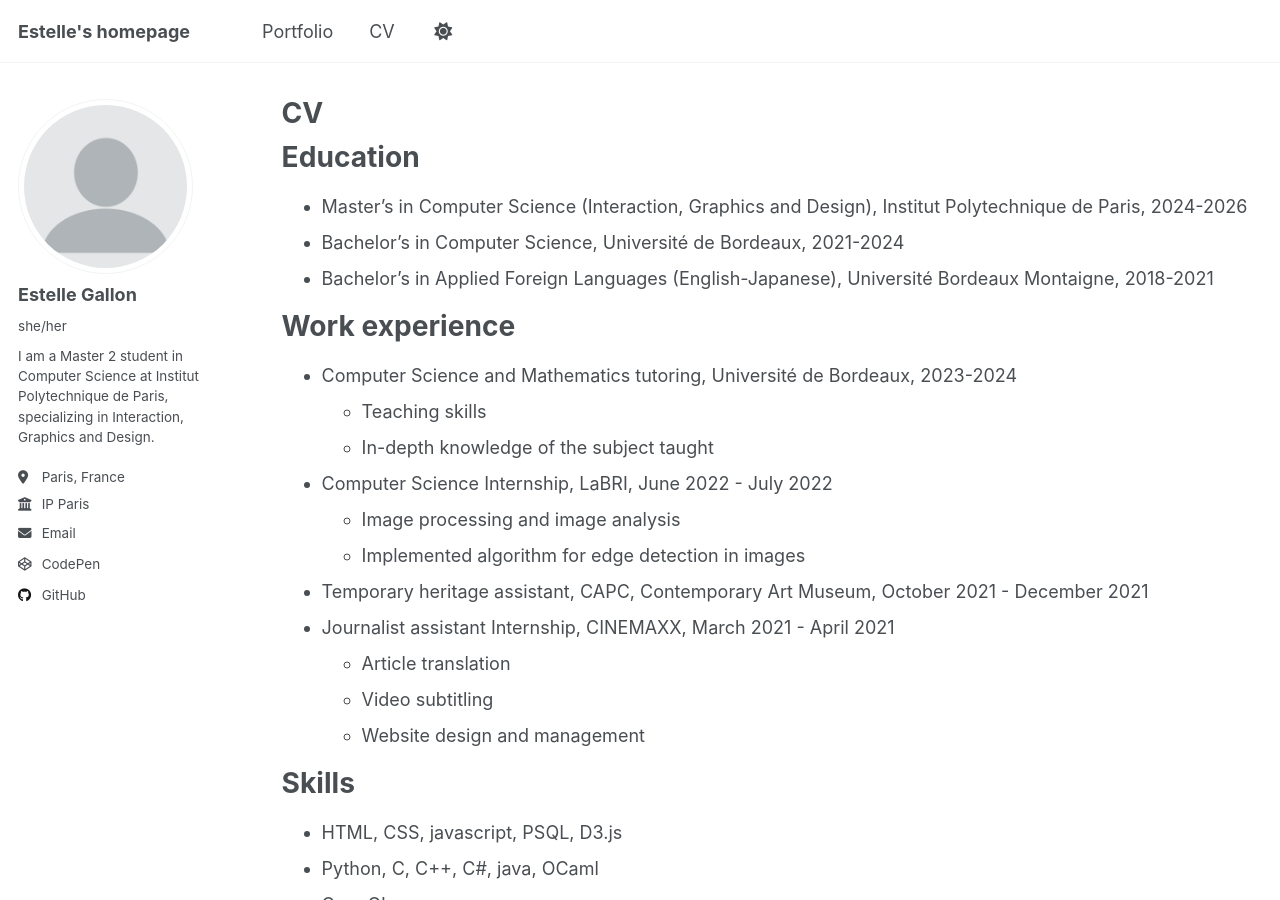
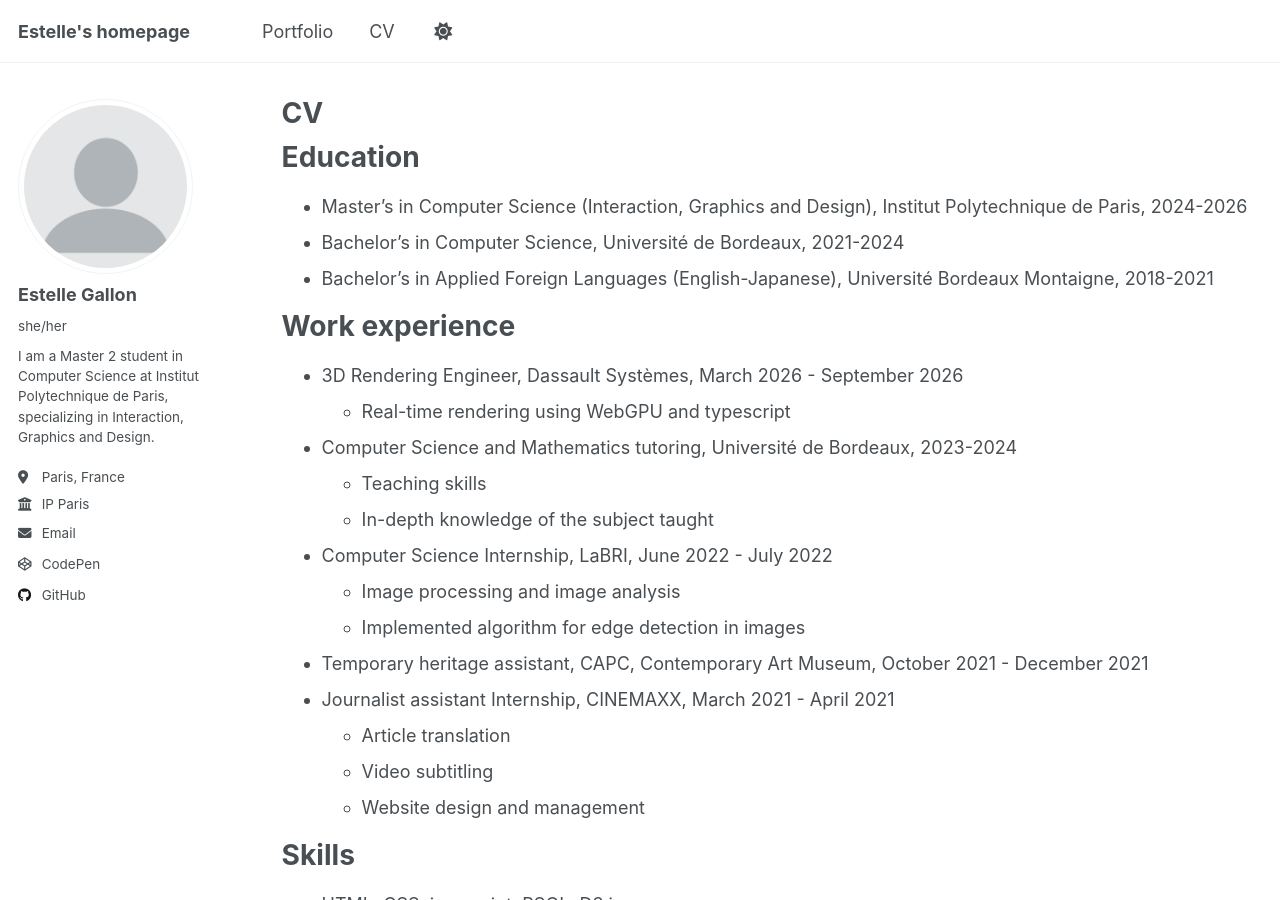
Before and after one commit to EstelleGallon/EstelleGallon.github.io, a Jekyll site: the page built from _pages/cv.md, in a window 1280 px wide and 900 px high. Built offline with Jekyll 4.4.1, drawn with Linux system fonts in a browser that asks for light colours; a script that is not in the unit is left out.

Commit message:
update cv

```diff
--- a/_pages/cv.md
+++ b/_pages/cv.md
@@ -17,6 +17,9 @@ Education
 
 Work experience
 ======
+* 3D Rendering Engineer, Dassault Systèmes, March 2026 - September 2026
+  * Real-time rendering using WebGPU and typescript
+
 * Computer Science and Mathematics tutoring, Université de Bordeaux, 2023-2024
   * Teaching skills
   * In-depth knowledge of the subject taught
```
